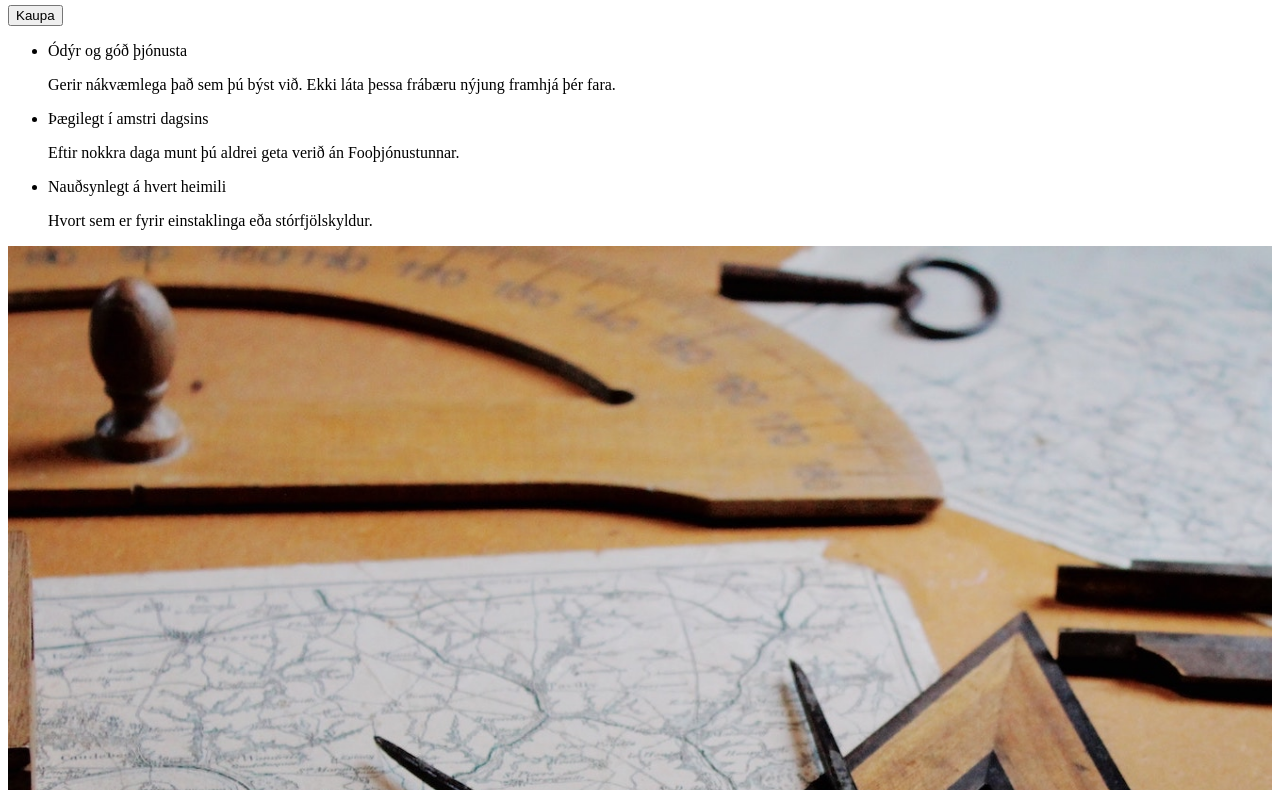
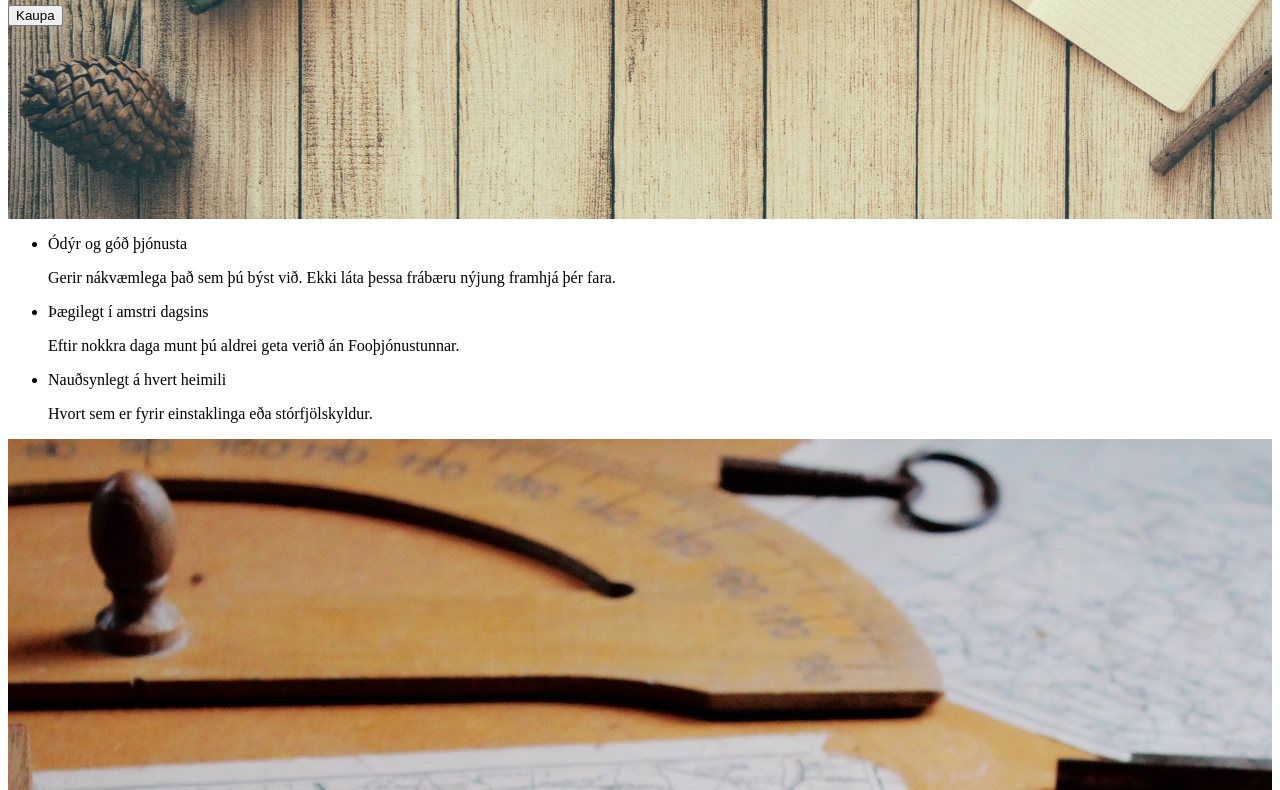
Before and after one commit to omarpall/Vefforitun, a website: page gogn/index.html in a window 1280 px wide. Shown: the part 148-938 px from the top of the page. Drawn offline with nearby package versions, Linux system fonts and the light colour scheme; files that its build step writes are made by us from their sources.

Commit message:
copy-paste-aði alls konar úr verkefni 6 yfir í styles.scss

```diff
--- a/gogn/scss/header.scss
+++ b/gogn/scss/header.scss
@@ -1,4 +1,9 @@
 .forsida {
+  background-image: url("bg.jpg");
+  background-size: cover;
+  background-attachment: fixed;
+  background-position: 50% 50%;
+  height: 20em;
 
 }
 
```
